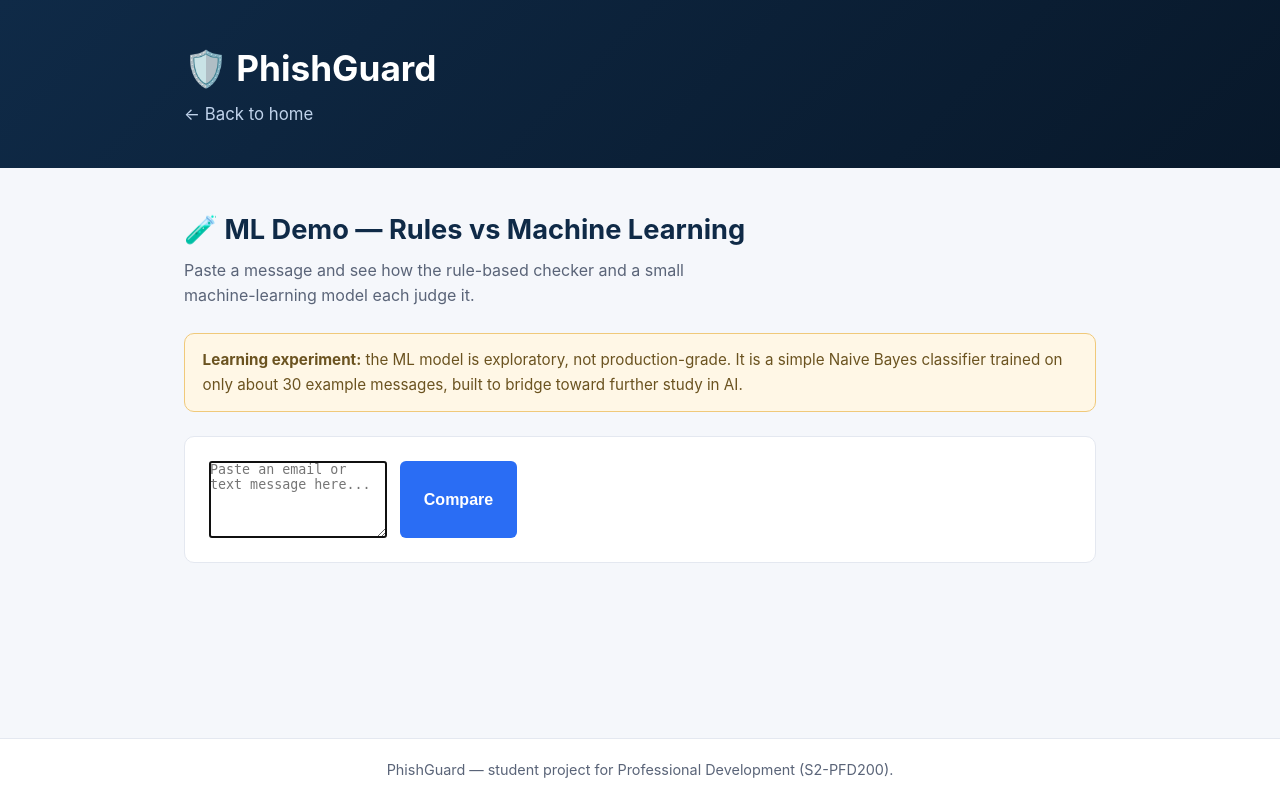
After one commit to jiyapanchal81/phishguard, a Flask app: page /ml-demo in a window 1280 px wide. The commit adds this page. Run offline with Flask 3, Linux system fonts and the light colour scheme.

Commit message:
Add ML demo: Naive Bayes classifier and rule-vs-ML comparison page

```diff
--- a/app.py
+++ b/app.py
@@ -2,6 +2,7 @@ from flask import Flask, render_template, request
 import string
 import sqlite3
 from datetime import datetime
+from ml_model import classify_message
 
 app = Flask(__name__)
 
@@ -346,5 +347,17 @@ def view_incidents():
     return render_template("incidents.html", incidents=incidents)
 
 
+@app.route("/ml-demo", methods=["GET", "POST"])
+def ml_demo():
+    rule_result = None
+    ml_result = None
+    if request.method == "POST":
+        message = request.form.get("message", "")
+        if message:
+            rule_result = analyze_message(message)
+            ml_result = classify_message(message)
+    return render_template("ml_demo.html", rule_result=rule_result, ml_result=ml_result)
+
+
 if __name__ == "__main__":
     app.run(debug=True, port=5001)
--- /dev/null
+++ b/ml_model.py
@@ -0,0 +1,123 @@
+# ml_model.py
+# A small machine-learning demo for PhishGuard.
+# This is an exploratory learning experiment, not production-grade.
+# It uses a simple Naive Bayes classifier trained on a tiny dataset.
+
+import math
+
+
+# ---------------- TRAINING DATA ----------------
+# Each item is (message, label). The model learns from these examples.
+
+TRAINING_DATA = [
+    ("Dear customer, your account has been suspended. Verify your identity immediately to avoid closure.", "phishing"),
+    ("Congratulations! You have won a free gift card. Click here to claim your prize now.", "phishing"),
+    ("Urgent: your payment failed. Update your card details within 24 hours or lose access.", "phishing"),
+    ("Your package could not be delivered. Confirm your address and pay a small fee here.", "phishing"),
+    ("We detected unusual login activity. Reset your password now using this link.", "phishing"),
+    ("You are the lucky winner of our lottery. Send your bank details to receive your cash reward.", "phishing"),
+    ("Final notice: your subscription will be cancelled unless you confirm your billing now.", "phishing"),
+    ("Security alert: someone accessed your account. Verify your login details here immediately.", "phishing"),
+    ("Dear user, click the link below to restore your blocked account before it is deleted.", "phishing"),
+    ("Action required: confirm your identity or your account will be permanently locked.", "phishing"),
+    ("Your tax refund is ready. Provide your bank account number to claim it today.", "phishing"),
+    ("Limited time offer! Claim your free gift now before this exclusive deal expires.", "phishing"),
+    ("Important: your card has been blocked. Call this number and confirm your pin now.", "phishing"),
+    ("Account verification needed. Failure to act now will result in suspension of your services.", "phishing"),
+    ("Win a brand new phone today! Just enter your details and claim your prize instantly.", "phishing"),
+    ("Hi, just confirming our meeting tomorrow at 2pm in the main office. See you then.", "safe"),
+    ("Thanks for your email. I have attached the report you asked for. Let me know your thoughts.", "safe"),
+    ("Reminder: the team lunch is on Friday. Please let me know if you can make it.", "safe"),
+    ("Your order has shipped and should arrive within three working days. Thank you for shopping with us.", "safe"),
+    ("Hi mum, I will be home late tonight, do not wait up for dinner. Love you.", "safe"),
+    ("Great work on the presentation today. The client was really impressed.", "safe"),
+    ("The library books you reserved are now ready for collection at the front desk.", "safe"),
+    ("Happy birthday! Hope you have a wonderful day and enjoy the weekend.", "safe"),
+    ("Your appointment with the dentist is confirmed for Monday at 10am.", "safe"),
+    ("Thanks for joining the call earlier. I will send the notes round shortly.", "safe"),
+    ("The weather looks good for the weekend, shall we go for a walk on Saturday?", "safe"),
+    ("Your monthly statement is now available to view in your online account.", "safe"),
+    ("Congratulations on passing your exam, all your hard work paid off.", "safe"),
+    ("I have booked the room for our study session on Thursday afternoon.", "safe"),
+    ("Our office will be closed on the bank holiday. Normal hours resume on Tuesday.", "safe"),
+]
+
+
+# ---------------- THE CLASSIFIER ----------------
+
+def tokenize(text):
+    """Turn a message into a list of lowercase words, ignoring punctuation."""
+    cleaned = ""
+    for character in text.lower():
+        if character.isalpha() or character == " ":
+            cleaned += character
+        else:
+            cleaned += " "
+    return cleaned.split()
+
+
+def train():
+    """Learn from the training data by counting word frequencies per class."""
+    word_counts = {"phishing": {}, "safe": {}}
+    class_counts = {"phishing": 0, "safe": 0}
+    vocabulary = set()
+
+    for message, label in TRAINING_DATA:
+        class_counts[label] += 1
+        for word in tokenize(message):
+            vocabulary.add(word)
+            word_counts[label][word] = word_counts[label].get(word, 0) + 1
+
+    return word_counts, class_counts, vocabulary
+
+
+# Train the model once, when this file is first loaded.
+MODEL = train()
+
+
+def classify_message(message):
+    """Predict whether a message is phishing or safe, using the trained model."""
+    word_counts, class_counts, vocabulary = MODEL
+    total_messages = class_counts["phishing"] + class_counts["safe"]
+    vocab_size = len(vocabulary)
+
+    scores = {}
+    for label in ("phishing", "safe"):
+        # Start with the prior: how common this class is overall (in log form).
+        score = math.log(class_counts[label] / total_messages)
+        words_in_class = sum(word_counts[label].values())
+        for word in tokenize(message):
+            # Add-one smoothing: every word gets at least a tiny probability.
+            count = word_counts[label].get(word, 0)
+            probability = (count + 1) / (words_in_class + vocab_size)
+            score += math.log(probability)
+        scores[label] = score
+
+    # The class with the higher score is the prediction.
+    if scores["phishing"] >= scores["safe"]:
+        prediction = "phishing"
+    else:
+        prediction = "safe"
+
+    # Convert the two log-scores into a confidence percentage.
+    highest = max(scores["phishing"], scores["safe"])
+    phishing_weight = math.exp(scores["phishing"] - highest)
+    safe_weight = math.exp(scores["safe"] - highest)
+    total_weight = phishing_weight + safe_weight
+    if prediction == "phishing":
+        confidence = round(phishing_weight / total_weight * 100)
+    else:
+        confidence = round(safe_weight / total_weight * 100)
+
+    return {"prediction": prediction, "confidence": confidence}
+
+
+# ---------------- QUICK STANDALONE TEST ----------------
+# This runs only when you run this file directly (python3 ml_model.py).
+# It does NOT run when app.py imports the classifier.
+
+if __name__ == "__main__":
+    test1 = "Urgent: verify your account now or it will be suspended."
+    test2 = "Hi, are we still meeting for coffee tomorrow afternoon?"
+    print("Test 1 (expected phishing):", classify_message(test1))
+    print("Test 2 (expected safe):    ", classify_message(test2))
--- a/static/style.css
+++ b/static/style.css
@@ -365,3 +365,43 @@ main { flex: 1; padding-bottom: 3rem; }
         grid-template-columns: 1fr;
     }
 }
+/* ---- ML demo page ---- */
+.ml-note {
+    background: #fff7e6;
+    border: 1px solid #f0c97a;
+    border-radius: 10px;
+    padding: 0.9rem 1.1rem;
+    margin-bottom: 1.5rem;
+    color: #6b5320;
+    font-size: 0.95rem;
+}
+
+.compare-grid {
+    display: grid;
+    grid-template-columns: 1fr 1fr;
+    gap: 1.2rem;
+    margin-top: 1.5rem;
+}
+
+.compare-panel h3 {
+    margin: 0 0 0.6rem 0;
+    color: #0f2a47;
+}
+
+.ml-verdict {
+    font-size: 1.25rem;
+    font-weight: 700;
+    margin: 0 0 0.3rem 0;
+}
+
+.panel-note {
+    font-size: 0.88rem;
+    color: #6b7280;
+    margin-top: 0.7rem;
+}
+
+@media (max-width: 600px) {
+    .compare-grid {
+        grid-template-columns: 1fr;
+    }
+}
--- /dev/null
+++ b/templates/ml_demo.html
@@ -0,0 +1,79 @@
+<!DOCTYPE html>
+<html lang="en">
+<head>
+    <meta charset="UTF-8">
+    <meta name="viewport" content="width=device-width, initial-scale=1.0">
+    <title>ML Demo — PhishGuard</title>
+    <link rel="stylesheet" href="{{ url_for('static', filename='style.css') }}">
+</head>
+<body>
+    <header class="site-header">
+        <div class="container">
+            <h1 class="brand">🛡️ PhishGuard</h1>
+            <p class="tagline"><a href="/" class="back-link">← Back to home</a></p>
+        </div>
+    </header>
+
+    <main class="container">
+        <section class="feature-page">
+            <h2>🧪 ML Demo — Rules vs Machine Learning</h2>
+            <p class="lead">Paste a message and see how the rule-based checker and a small machine-learning model each judge it.</p>
+
+            <div class="ml-note">
+                <strong>Learning experiment:</strong> the ML model is exploratory, not production-grade.
+                It is a simple Naive Bayes classifier trained on only about 30 example messages, built to
+                bridge toward further study in AI.
+            </div>
+
+            <form method="POST" class="check-form">
+                <textarea name="message" rows="5" placeholder="Paste an email or text message here..." required autofocus></textarea>
+                <button type="submit">Compare</button>
+            </form>
+
+            {% if rule_result and ml_result %}
+            <div class="compare-grid">
+
+                <div class="compare-panel">
+                    <h3>📋 Rule-based checker</h3>
+                    <div class="result result-{{ rule_result.level }}">
+                        <p class="ml-verdict">{{ rule_result.rating }}</p>
+                        <p>{{ rule_result.count }} red flag{{ '' if rule_result.count == 1 else 's' }} found</p>
+                        {% if rule_result.flags %}
+                        <ul class="check-list">
+                            {% for flag in rule_result.flags %}
+                            <li class="fail"><span class="check-icon">✗</span> <span>{{ flag }}</span></li>
+                            {% endfor %}
+                        </ul>
+                        {% endif %}
+                    </div>
+                    <p class="panel-note">Uses fixed rules and keyword lists written by hand.</p>
+                </div>
+
+                <div class="compare-panel">
+                    <h3>🤖 ML model</h3>
+                    {% if ml_result.prediction == 'phishing' %}
+                    <div class="result result-danger">
+                        <p class="ml-verdict">Phishing</p>
+                        <p>{{ ml_result.confidence }}% confidence</p>
+                    </div>
+                    {% else %}
+                    <div class="result result-success">
+                        <p class="ml-verdict">Safe</p>
+                        <p>{{ ml_result.confidence }}% confidence</p>
+                    </div>
+                    {% endif %}
+                    <p class="panel-note">No fixed rules — it learned word patterns from the example messages. Trained on so little data, it tends to be overconfident.</p>
+                </div>
+
+            </div>
+            {% endif %}
+        </section>
+    </main>
+
+    <footer class="site-footer">
+        <div class="container">
+            <p>PhishGuard — student project for Professional Development (S2-PFD200).</p>
+        </div>
+    </footer>
+</body>
+</html>
```
Also changed, not shown: templates/index.html (+20 -16 lines).
